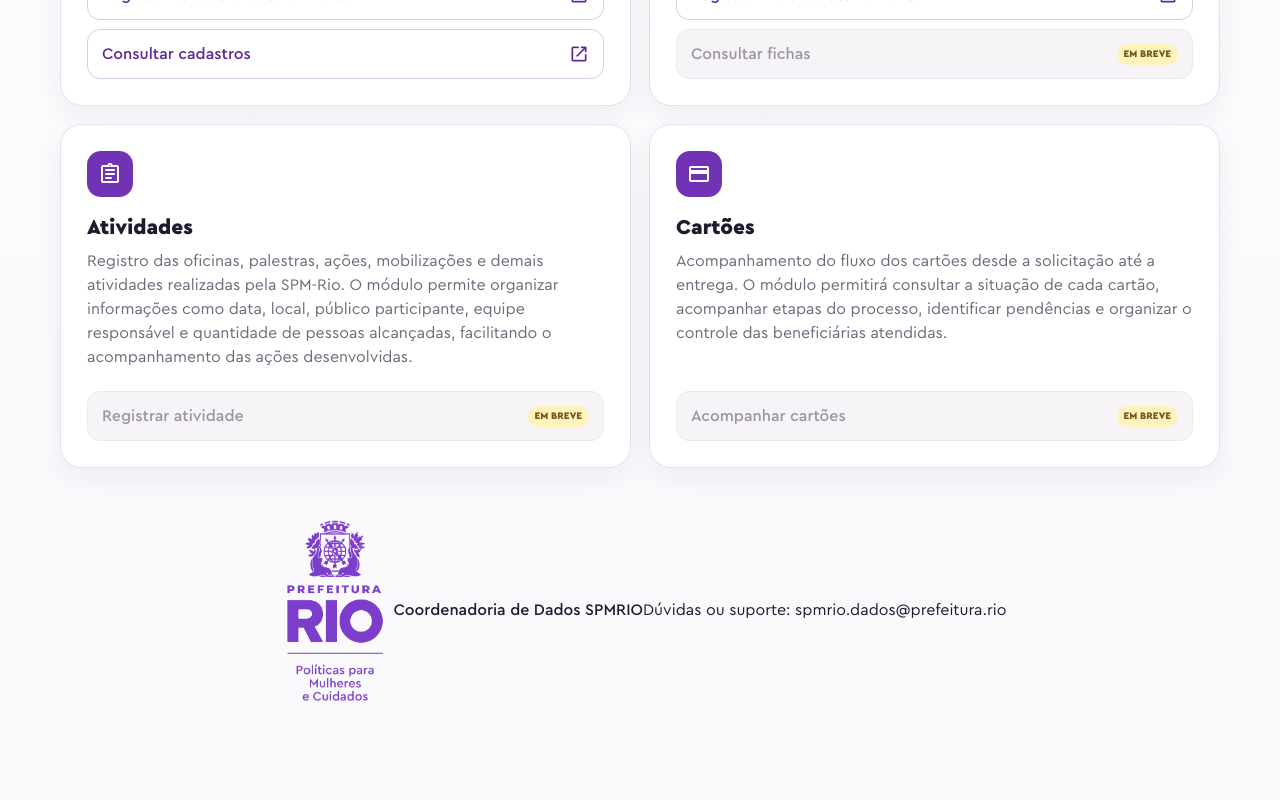
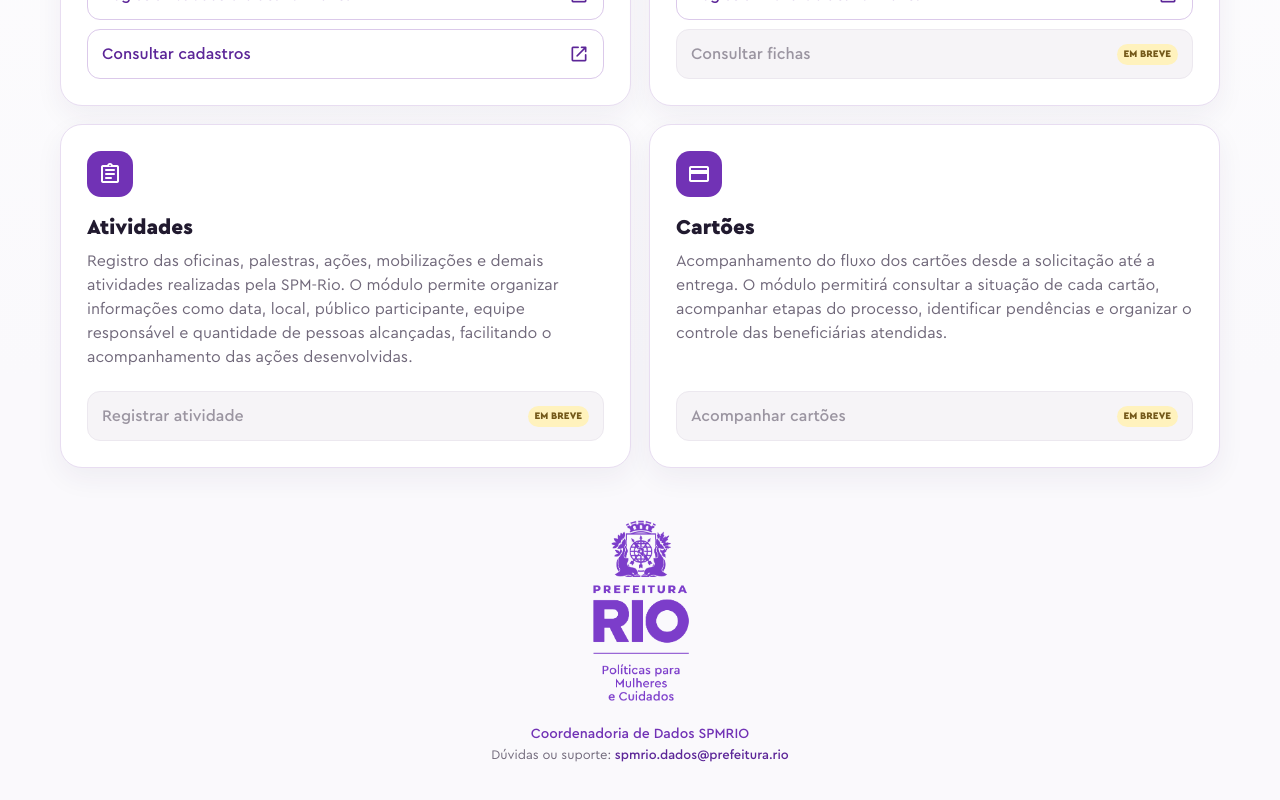
Before and after one commit to SPMRio/sister_easy, a Next.js app: page / in a window 1280 px wide. Shown: the part 716-1516 px from the top of the page. Before the commit the page ends 1463 px from the top, so only its background shows below. Built offline with nearby package versions, Linux system fonts and the light colour scheme.

Commit message:
style: remover opacidade do header e ajustar rodape

```diff
--- a/app/globals.css
+++ b/app/globals.css
@@ -90,10 +90,10 @@ button { font: inherit; }
     linear-gradient(
       90deg,
       transparent 0 69%,
-      rgba(23,60,103,.18) 69% 76%,
-      rgba(67,180,220,.18) 76% 82%,
-      rgba(187,125,232,.18) 82% 93%,
-      rgba(255,211,71,.23) 93% 96%,
+      var(--navy) 69% 76%,
+      var(--blue) 76% 82%,
+      var(--lavender) 82% 93%,
+      var(--yellow) 93% 96%,
       transparent 96%
     );
   pointer-events: none;
@@ -258,9 +258,12 @@ button { font: inherit; }
 
 footer {
   display: flex;
+  flex-direction: column;
   justify-content: center;
   align-items: center;
+  gap: 16px;
   padding: 42px 4px 12px;
+  text-align: center;
 }
 
 .footer-logo-crop {
@@ -319,3 +322,26 @@ footer {
     padding-top: 32px;
   }
 }
+
+
+.footer-contact {
+  display: flex;
+  flex-direction: column;
+  gap: 4px;
+  color: var(--muted);
+  font-size: 13px;
+}
+
+.footer-contact strong {
+  color: var(--purple);
+  font-size: 14px;
+}
+
+.footer-contact a {
+  color: var(--purple-deep);
+  font-weight: 700;
+}
+
+.footer-contact a:hover {
+  text-decoration: underline;
+}
```
